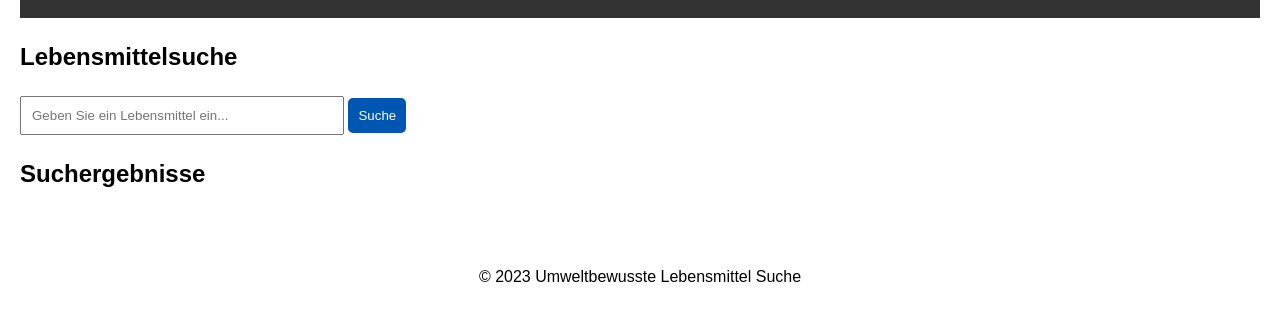
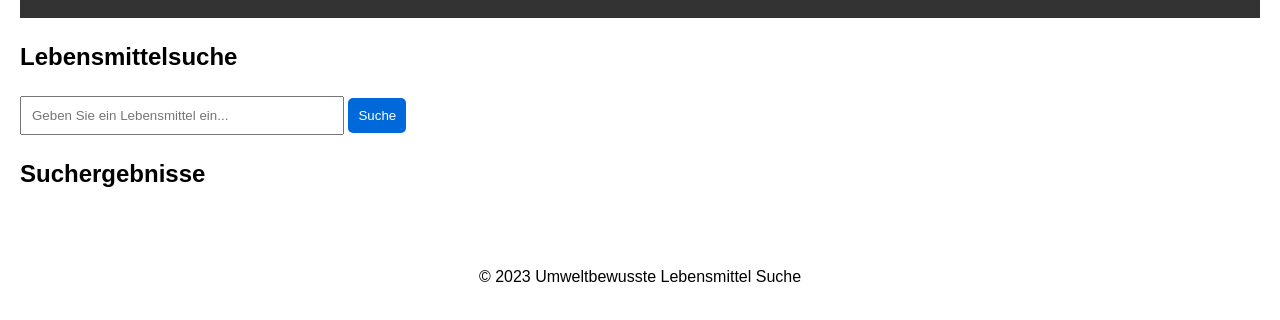
Before and after one commit to zerroluckycat466/umweltbewusste-lebensmittel-suche, a website: page index.html in a window 1280 px wide. In both pictures the pointer is over the button "Suche". Shown: the part 116-436 px from the top of the page. Drawn offline with Linux system fonts and the light colour scheme.

Commit message:
Update button hover color for better visibility

```diff
--- a/styles.css
+++ b/styles.css
@@ -33,7 +33,7 @@ button {
 }
 
 button:hover {
-    background-color: #0056b3;
+    background-color: #0069d9;
 }
 
 #resultsContainer {
```
